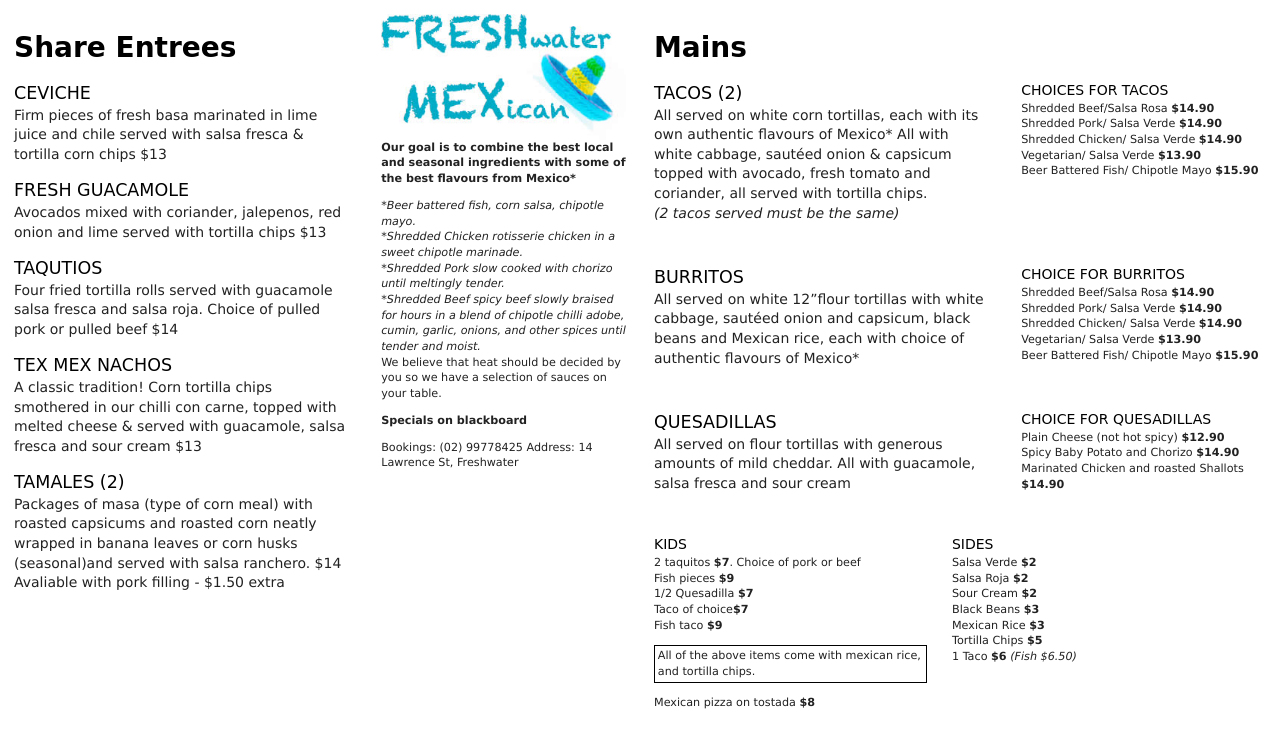
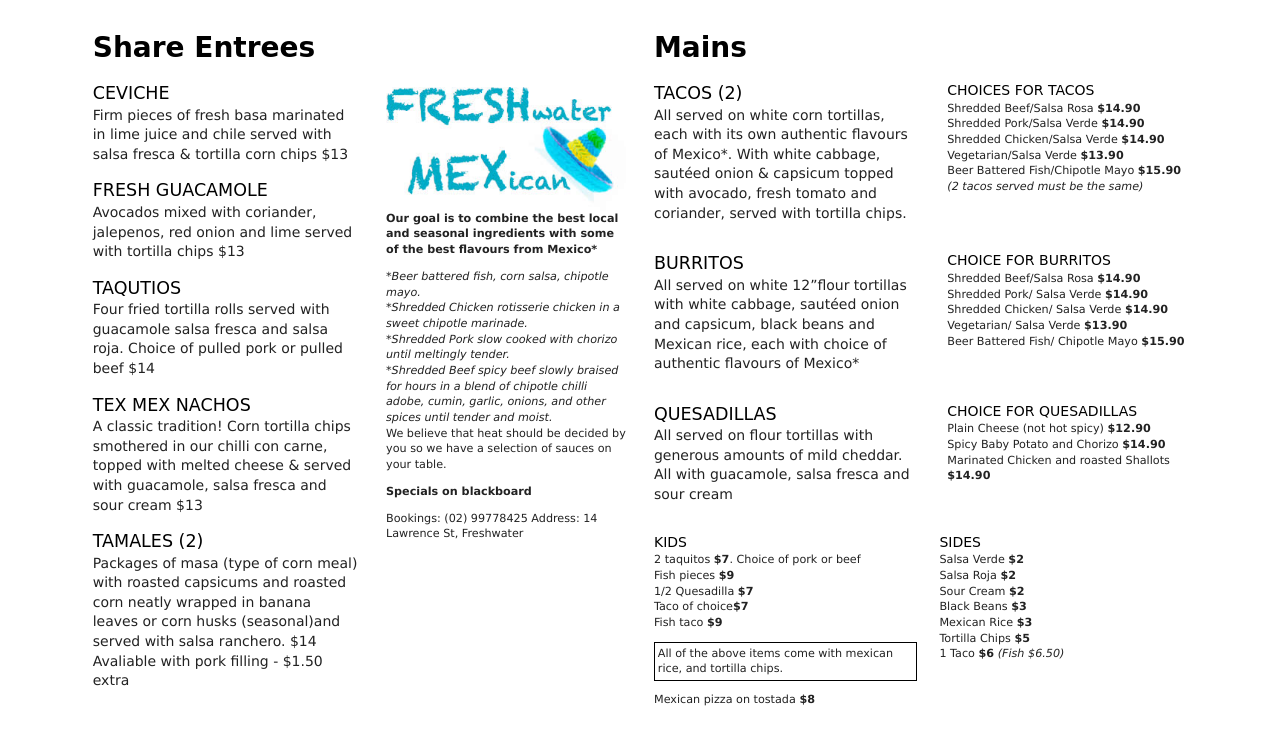
Before and after one commit to JordanDDisch/freshmex, a plain HTML site: page index.html in a window 1280 px wide. Drawn offline with nearby package versions, Linux system fonts and the light colour scheme; a web font is replaced by a local one.

Commit message:
some fixes

```diff
--- a/index.html
+++ b/index.html
@@ -21,7 +21,7 @@
             <p class="browsehappy">You are using an <strong>outdated</strong> browser. Please <a href="http://browsehappy.com/">upgrade your browser</a> to improve your experience.</p>
         <![endif]-->
 
-        <div class="col-parent">
+        <div class="col-parent col-parent-1">
             <div class="col-child-left col-child">
                 <h2>Share Entrees</h2>
 
@@ -53,6 +53,8 @@
                 </ul>
             </div>
             <div class="col-child-right col-child smaller-text">
+                <h2>&nbsp;</h2>
+                <span class="order-title">&nbsp;</span>
                 <div class="logo"><img src="/img/logo.jpg" /></div>
 
 				<div class="goal">
@@ -61,22 +63,11 @@
 
 				<div class="goal__asterisks">
 					<ul>
-						<li>
-							<span class="kids-title">*Beer battered fish, corn salsa, chipotle mayo.</span>
-						</li>
-
-						<li>
-							<span class="kids-title">*Shredded Chicken rotisserie chicken in a sweet chipotle marinade.</span>
-						</li>
-
-						<li>
-							<span class="kids-title">*Shredded Pork slow cooked with chorizo until meltingly tender.</span>
-						</li>
-
-						<li>
-							<span class="kids-title">*Shredded Beef spicy beef slowly braised for hours in a blend of chipotle chilli adobe,
-						cumin, garlic, onions, and other spices until tender and moist.</span>
-						</li>
+						<li>*Beer battered fish, corn salsa, chipotle mayo.</li>
+						<li>*Shredded Chicken rotisserie chicken in a sweet chipotle marinade.</li>
+						<li>*Shredded Pork slow cooked with chorizo until meltingly tender.</li>
+						<li>*Shredded Beef spicy beef slowly braised for hours in a blend of chipotle chilli adobe,
+						cumin, garlic, onions, and other spices until tender and moist.</li>
 					</ul>
 				</div>
 
@@ -105,9 +96,9 @@
                 	<ul>
 						<li>
 							<span class="order-title">Tacos (2)</span>
-				            <div>All served on white corn tortillas, each with its own authentic flavours of Mexico* All with white cabbage,
-                            sautéed onion & capsicum topped with avocado, fresh tomato and coriander, all served with tortilla chips.</div>
-						    <em>(2 tacos served must be the same)</em>
+				            <div>All served on white corn tortillas, each with its own authentic flavours of Mexico*. With white cabbage,
+                            sautéed onion & capsicum topped with avocado, fresh tomato and coriander, served with tortilla chips.</div>
+
 						</li>
 					</ul>
                 </div>
@@ -115,10 +106,11 @@
                     <span class="order-title">Choices for Tacos</span>
                     <ul>
                         <li>Shredded Beef/Salsa Rosa <span class="price">$14.90</span></li>
-                        <li>Shredded Pork/ Salsa Verde <span class="price">$14.90</span></li>
-                        <li>Shredded Chicken/ Salsa Verde <span class="price">$14.90</span></li>
-                        <li>Vegetarian/ Salsa Verde <span class="price">$13.90</span></li>
-                        <li>Beer Battered Fish/ Chipotle Mayo <span class="price">$15.90</span></li>
+                        <li>Shredded Pork/Salsa Verde <span class="price">$14.90</span></li>
+                        <li>Shredded Chicken/Salsa Verde <span class="price">$14.90</span></li>
+                        <li>Vegetarian/Salsa Verde <span class="price">$13.90</span></li>
+                        <li>Beer Battered Fish/Chipotle Mayo <span class="price">$15.90</span></li>
+                        <li><em>(2 tacos served must be the same)</em></li>
                     </ul>
 
                 </div>
--- a/scss/_layout.scss
+++ b/scss/_layout.scss
@@ -2,18 +2,30 @@
   box-sizing: border-box;
 }
 
+body {
+  max-width: 297mm;
+  max-height: 210mm;
+  margin: auto;
+}
+
 .col-parent {
   width: 50%;
+  height: 100%;
   float: left;
   padding: 1em;
 }
+
+.col-parent-1 {
+
+}
+
 .col-child {
   float: left;
 }
 .col-child-left {
   width: 55%;
-  margin-right: 5%;
+  padding-right: 2em;
 }
 .col-child-right {
-  width: 40%;
+  width: 45%;
 }
--- a/scss/components/_mains.scss
+++ b/scss/components/_mains.scss
@@ -6,5 +6,5 @@
 }
 
 .col-parent-2 .col-child {
-  margin-bottom: 1em;
+  margin-bottom: .5em;
 }
```
Also changed, not shown: css/styles.css.
